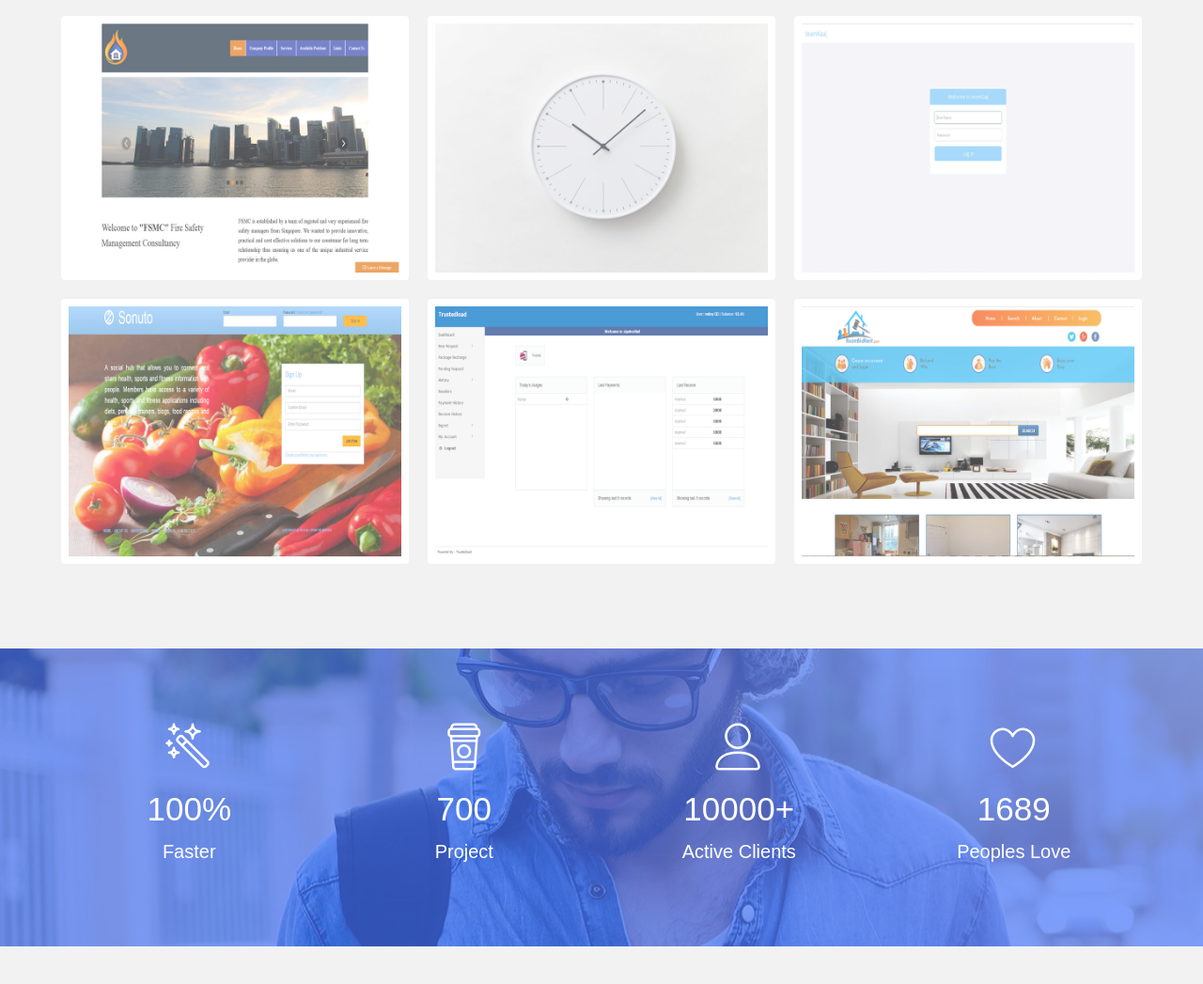
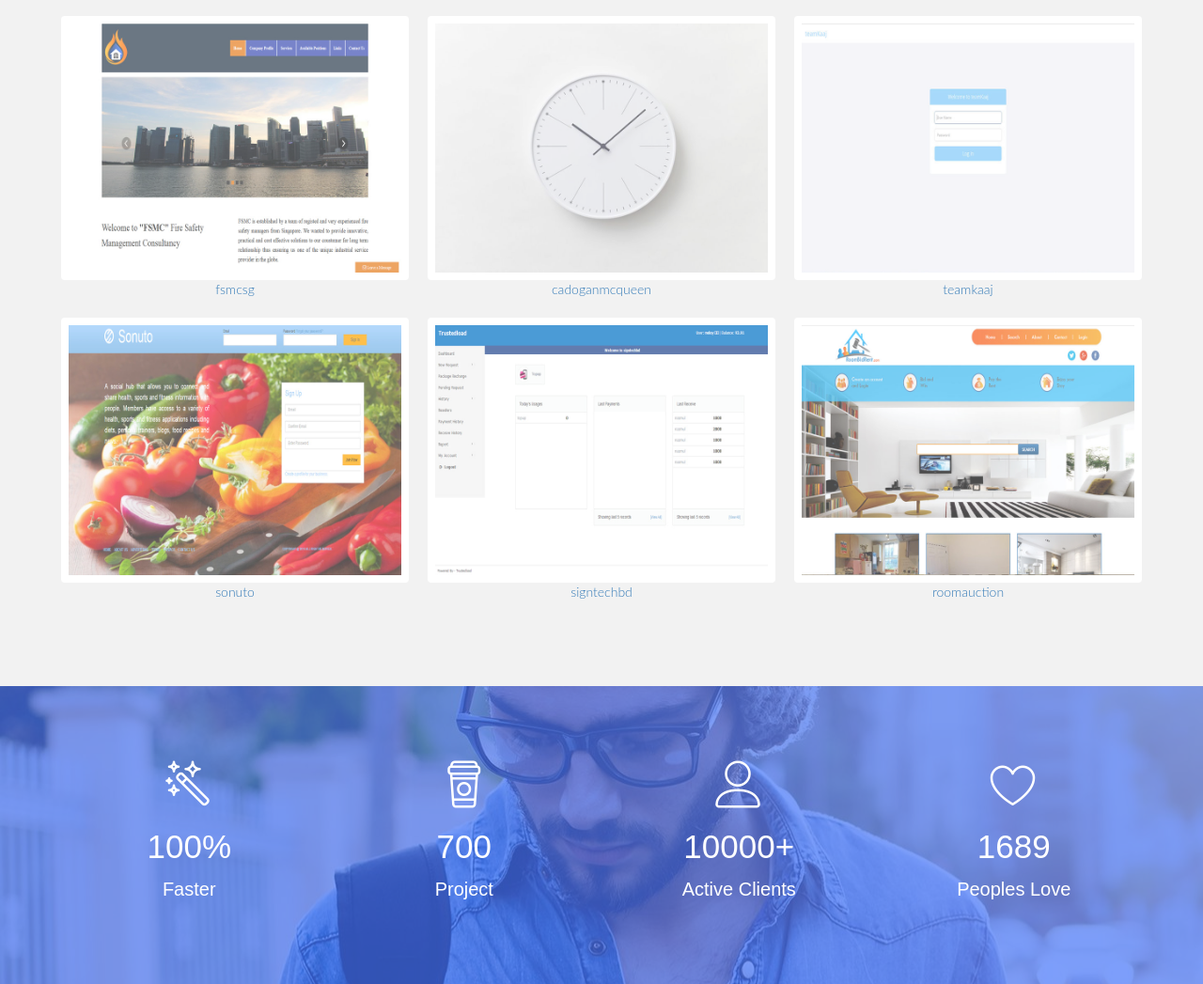
Before and after one commit to akmnazmul99/bdlions, a plain HTML site: page index.html in a window 1280 px wide. Shown: the part 3884-4931 px from the top of the page at 94% size. Drawn offline with Linux system fonts and the light colour scheme.

Commit message:
work portfolio update

```diff
--- a/index.html
+++ b/index.html
@@ -349,65 +349,71 @@
 
                         <!-- Portfolio Recent Projects -->
                         <div id="portfolio" class="row wow fadeInUp" data-wow-delay="0.8s">
-                            <div class="col-sm-6 col-md-4 col-lg-4 col-xl-4 mix marketing planning">
+                            <div class="col-sm-6 col-md-4 col-lg-4 col-xl-4 mix marketing">
                                 <div class="portfolio-item">
                                     <div class="shot-item">
                                         <a class="overlay lightbox" href="img/portfolio/img1.jpg">
-                                            <img src="img/portfolio/img1.jpg" alt="" />
+                                            <img src="img/portfolio/img1.jpg" alt="fsmcsg" />
                                             <i class="lnr lnr-plus-circle item-icon"></i>
                                         </a>
                                     </div>
                                 </div>
+                                <div class="text-center" ><a target ="_blank" href="http://www.fsmcsg.com/" >fsmcsg</a></div>
                             </div>
-                            <div class="col-sm-6 col-md-4 col-lg-4 col-xl-4 mix planning">
+                            <div class="col-sm-6 col-md-4 col-lg-4 col-xl-4 mix">
                                 <div class="portfolio-item">
                                     <div class="shot-item">
-                                        <a class="overlay lightbox" href="img/portfolio/img2.jpg">
-                                            <img src="img/portfolio/img2.jpg" alt="" />
+                                        <a target ="_blank" class="overlay lightbox" href="img/portfolio/img2.jpg">
+                                            <img src="img/portfolio/img2.jpg" alt="cadoganmcqueen" />
                                             <i class="lnr lnr-plus-circle item-icon"></i>
                                         </a>
                                     </div>
                                 </div>
+                                <div class="text-center" ><a target ="_blank" href="http://cadoganmcqueen.co.uk/" >cadoganmcqueen</a></div>
                             </div>
-                            <div class="col-sm-6 col-md-4 col-lg-4 col-xl-4 mix research">
+                            <div class="col-sm-6 col-md-4 col-lg-4 col-xl-4 mix">
                                 <div class="portfolio-item">
                                     <div class="shot-item">
-                                        <a class="overlay lightbox" href="img/portfolio/img3.jpg">
-                                            <img src="img/portfolio/img3.jpg" alt="" />
+                                        <a target ="_blank" class="overlay lightbox" href="img/portfolio/img3.jpg">
+                                            <img src="img/portfolio/img3.jpg" alt="teamkaaj" />
                                             <i class="lnr lnr-plus-circle item-icon"></i>
                                         </a>
                                     </div>
                                 </div>
+                                <div class="text-center" ><a target ="_blank" href="http://teamkaaj.com/">teamkaaj</a></div>
                             </div>
-                            <div class="col-sm-6 col-md-4 col-lg-4 col-xl-4 mix marketing research">
+                            <div class="col-sm-6 col-md-4 col-lg-4 col-xl-4 mix marketing planning">
                                 <div class="portfolio-item">
                                     <div class="shot-item">
-                                        <a class="overlay lightbox" href="img/portfolio/img4.jpg">
-                                            <img src="img/portfolio/img4.jpg" alt="" />
+                                        <a target ="_blank" class="overlay lightbox" href="img/portfolio/img4.jpg">
+                                            <img src="img/portfolio/img4.jpg" alt="sonuto" />
                                             <i class="lnr lnr-plus-circle item-icon"></i>
                                         </a>
                                     </div>
                                 </div>
+                                <div class="text-center" ><a target ="_blank" href="http://sonuto.com/auth/login.html">sonuto</a></div>
                             </div>
-                            <div class="col-sm-6 col-md-4 col-lg-4 col-xl-4 mix marketing planning">
+                            <div class="col-sm-6 col-md-4 col-lg-4 col-xl-4 mix marketing planning research">
                                 <div class="portfolio-item">
                                     <div class="shot-item">
-                                        <a class="overlay lightbox" href="img/portfolio/img5.jpg">
-                                            <img src="img/portfolio/img5.jpg" alt="" />
+                                        <a target ="_blank" class="overlay lightbox" href="img/portfolio/img5.jpg">
+                                            <img src="img/portfolio/img5.jpg" alt="signtechbd" />
                                             <i class="lnr lnr-plus-circle item-icon"></i>
                                         </a>
                                     </div>
                                 </div>
+                                <div class="text-center" ><a target ="_blank" href="http://signtechbd.com/auth/login.html">signtechbd</a></div>
                             </div>
-                            <div class="col-sm-6 col-md-4 col-lg-4 col-xl-4 mix planning research">
+                            <div class="col-sm-6 col-md-4 col-lg-4 col-xl-4 mix marketing planning research">
                                 <div class="portfolio-item">
                                     <div class="shot-item">
-                                        <a class="overlay lightbox" href="img/portfolio/img6.jpg">
-                                            <img src="img/portfolio/img6.jpg" alt="" />
+                                        <a target ="_blank" class="overlay lightbox" href="img/portfolio/img6.jpg">
+                                            <img src="img/portfolio/img6.jpg" alt="roomauction" />
                                             <i class="lnr lnr-plus-circle item-icon"></i>
                                         </a>
                                     </div>
                                 </div>
+                                <div class="text-center" ><a target ="_blank" href="http://roomauction.co.uk/landing.jsp">roomauction</a></div>
                             </div>
                         </div>
                     </div>
```
